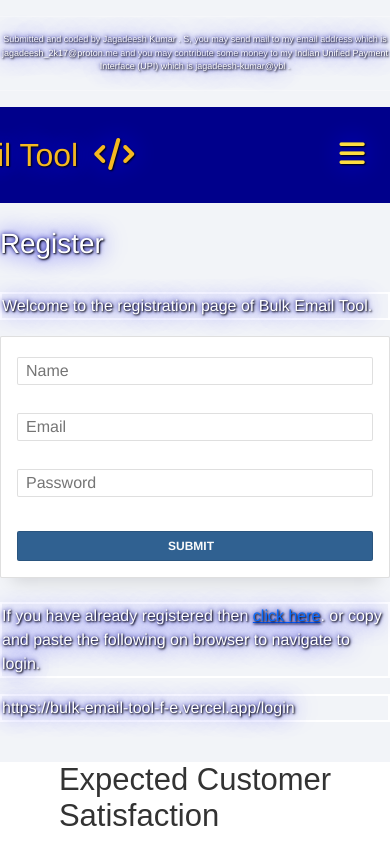
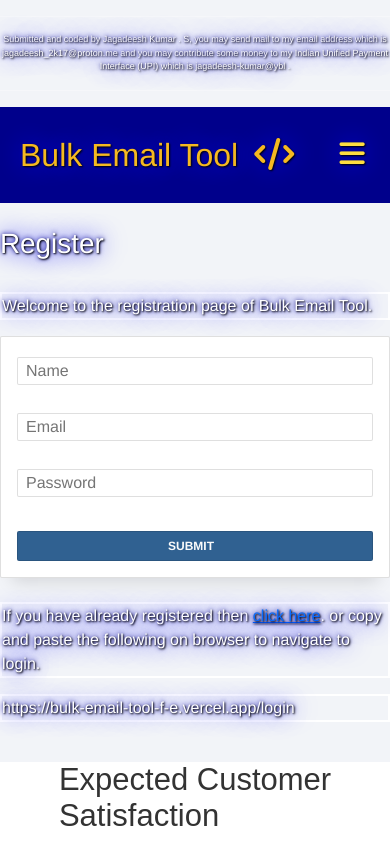
Before and after one commit to Jagadeesh-Kumar-With-Initial-As-S/bulk-email-tool-f-e, a React (Create React App) app: page / in a window 390 px wide. Shown: the top 844 px of the page. Built offline with nearby package versions, Linux system fonts and the light colour scheme.

Commit message:
Update NavBar.css
Commit

```diff
--- a/src/pages/components/NavBar.css
+++ b/src/pages/components/NavBar.css
@@ -78,6 +78,15 @@
 }
 
 @media screen and (max-width: 960px) {
+  .nav-logo {
+  color: #f5b921;
+  align-items: center;
+  margin-left: 20px;
+  cursor: pointer;
+  text-decoration: none;
+  font-size: 2rem;
+  flex-grow: 1;
+}
   .nav-menu {
     display: flex;
     flex-direction: column;
```
